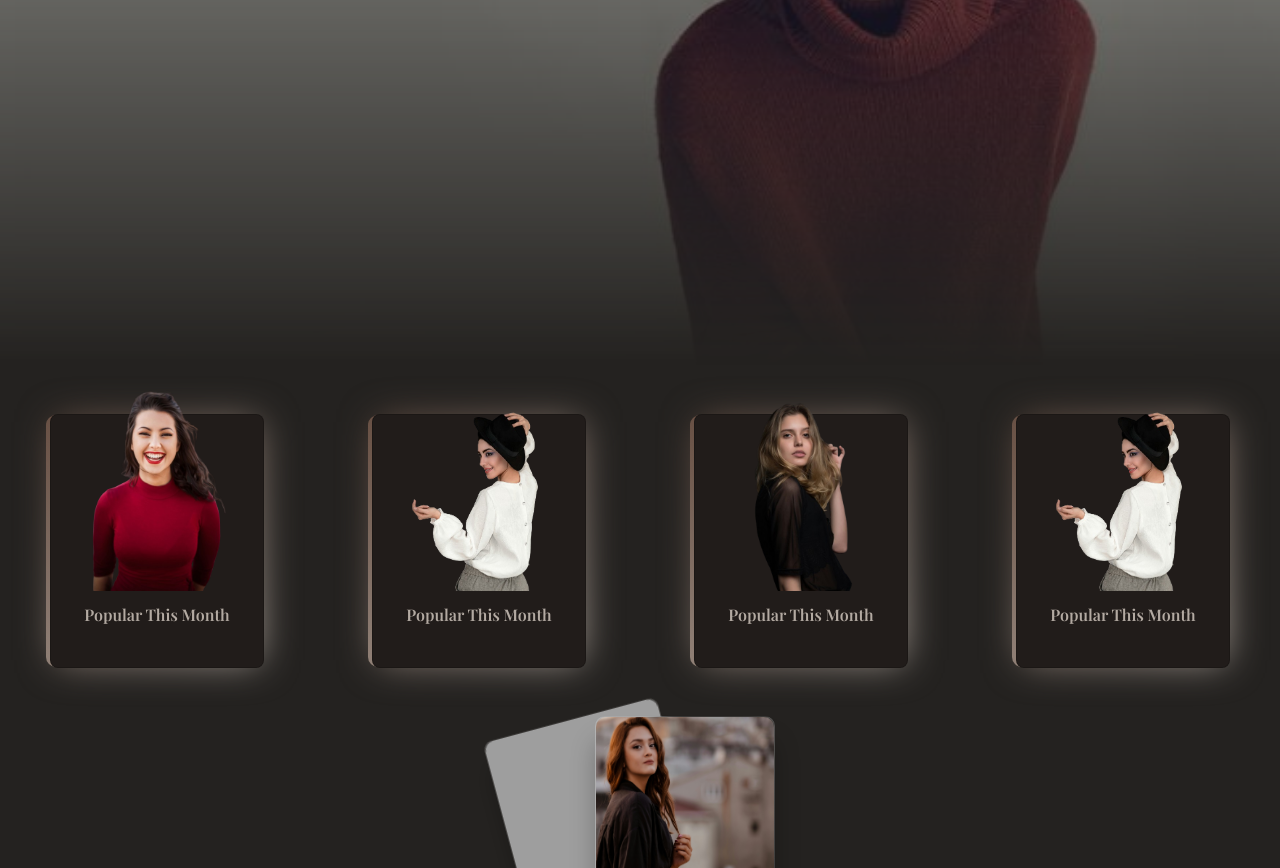
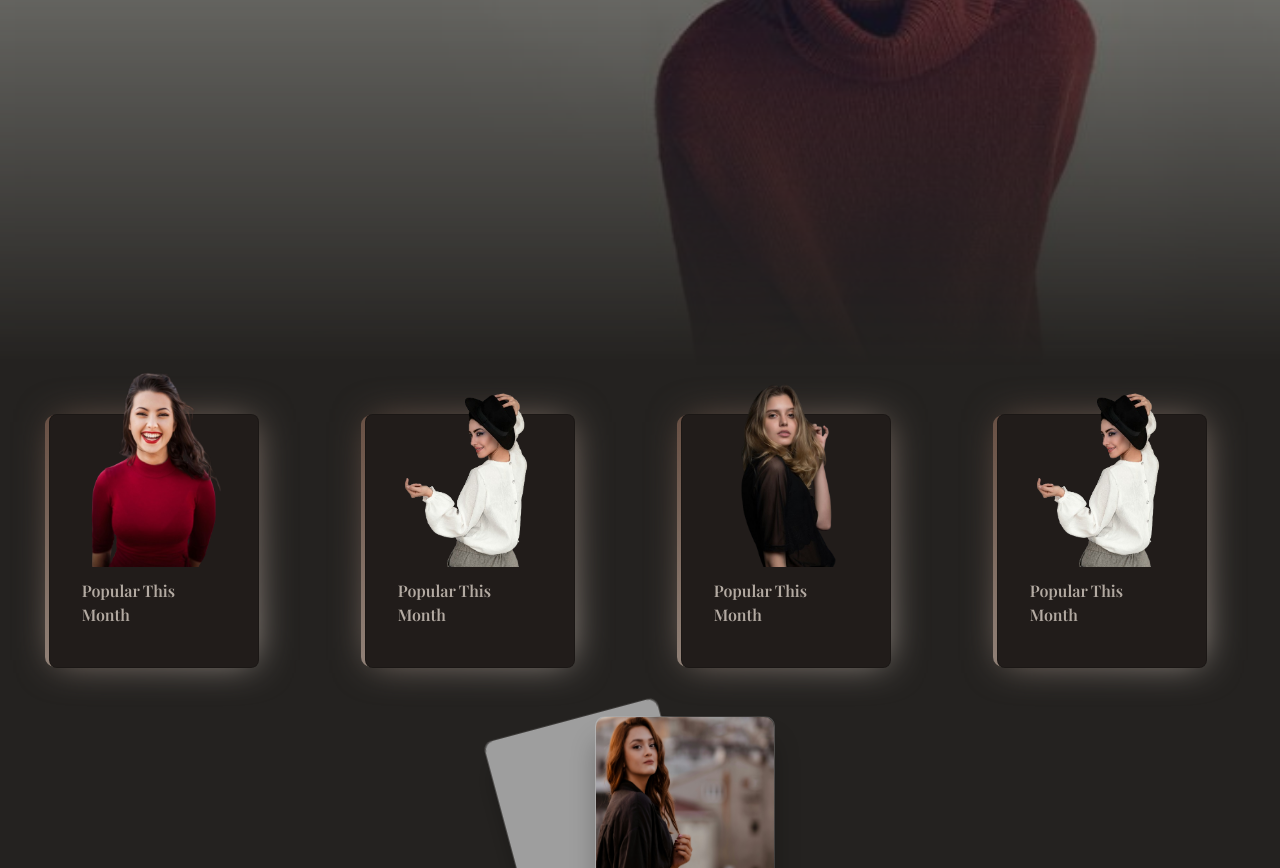
Before and after one commit to amirejokar/shop, a React (Create React App) app: page / in a window 1280 px wide. Shown: the part 340-1208 px from the top of the page. Built offline with nearby package versions, Linux system fonts and the light colour scheme; grey boxes are pictures that could not be loaded; a web font is replaced by a local one.

Commit message:
fix horizental scroll

```diff
--- a/src/Components/Cards/Card.css
+++ b/src/Components/Cards/Card.css
@@ -10,6 +10,7 @@
   border-radius: 8px;
   cursor: pointer;
   transition: all .3s ease-in-out;
+  max-width: 100%;
 }
 @media screen and  (min-width: 974px) {
 
@@ -72,4 +73,5 @@
 .card-img {
   width: 100%;
   height: 100%;
+  object-fit: cover;
 }
--- a/src/Components/Cards/index.css
+++ b/src/Components/Cards/index.css
@@ -1,3 +1,4 @@
 .cards-box{
     margin-bottom: 3rem;
+    width: 100%;
 }
--- a/src/Components/Cards/index.jsx
+++ b/src/Components/Cards/index.jsx
@@ -12,7 +12,7 @@ export default function Cards() {
     { id: "3", img: model3, txt: "Popular this month" },
   ];
   return (
-    <div className="cards-box row px-2">
+    <div className="cards-box row flex-wrap justify-content-center px-2">
         {cardsData.map((card) => (
           <Card key={card.id} {...card} />
         ))}
```
